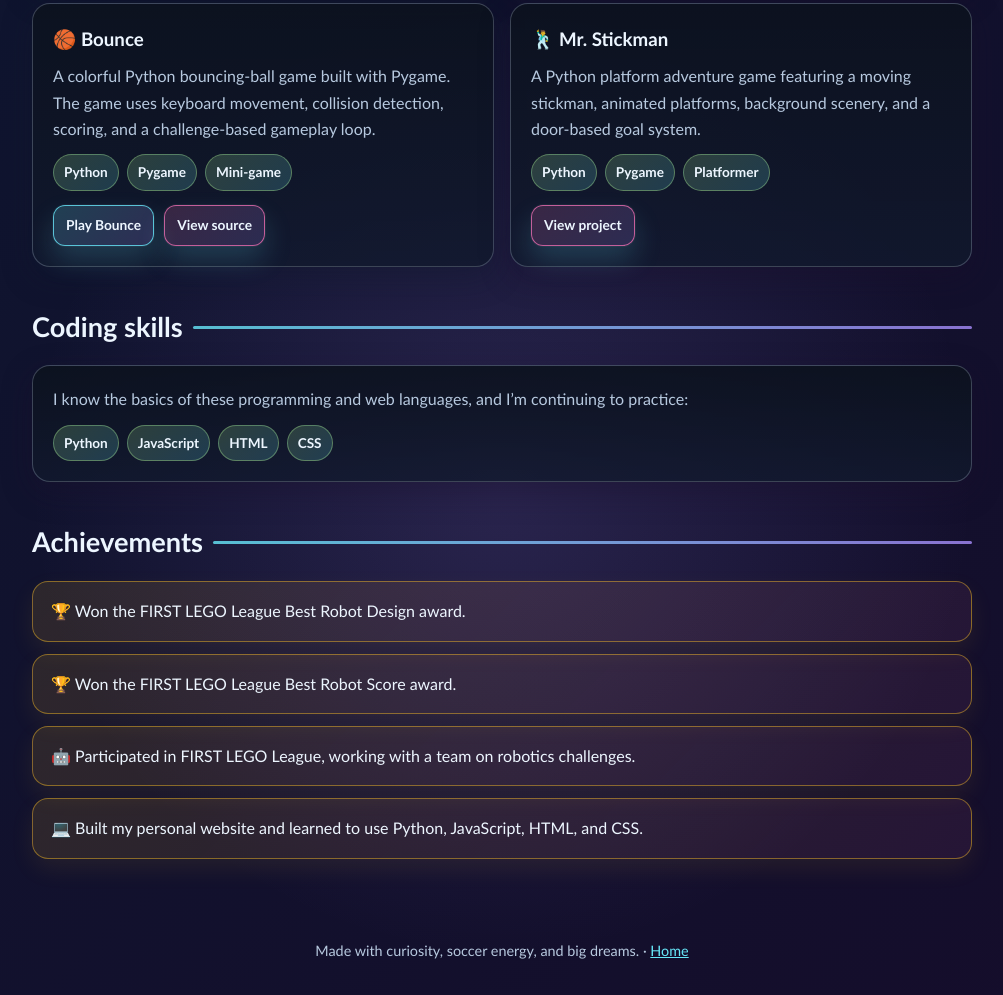
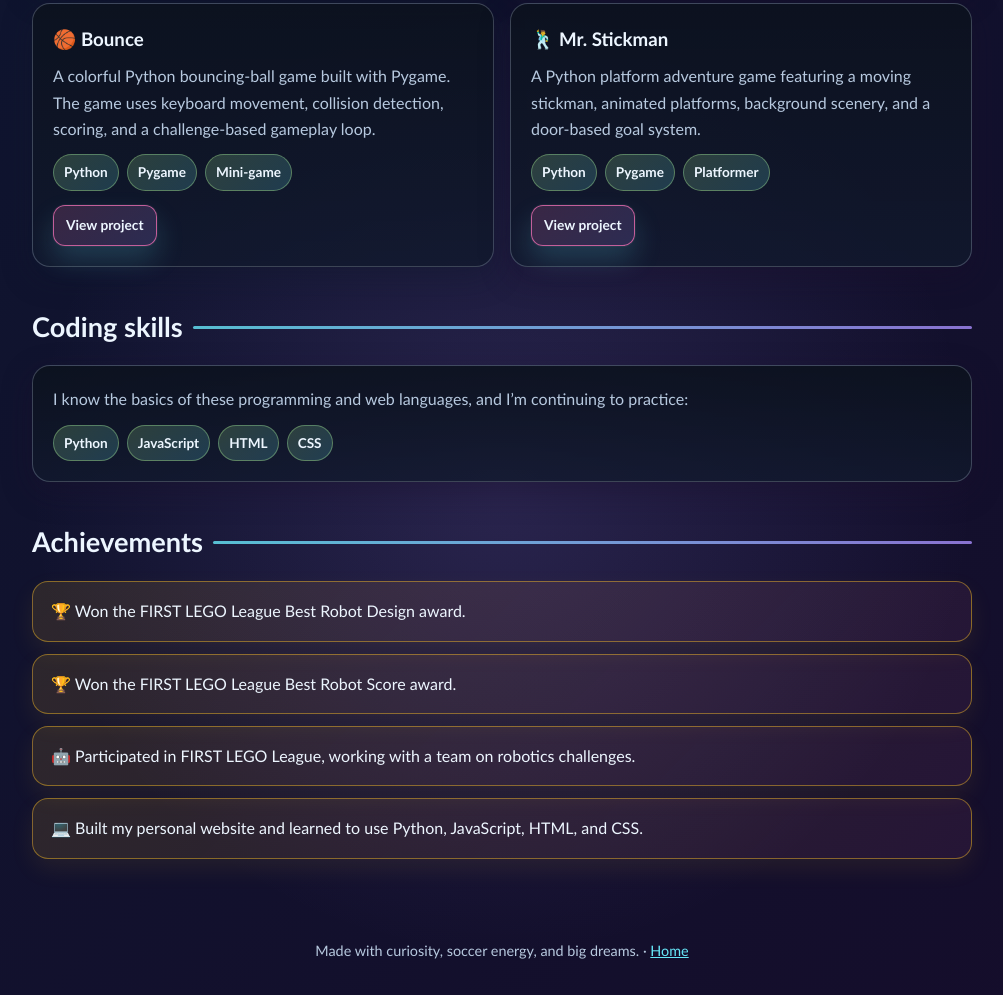
Before and after one commit to akorasikha/akorasikha.github.io, a plain HTML site: page profile.html in a window 1280 px wide. Shown: the part 1569-2564 px from the top of the page, without its empty margins (138-1141 px from the left). Drawn offline with Linux system fonts and the light colour scheme.

Commit message:
Update Bounce project link label

```diff
--- a/profile.html
+++ b/profile.html
@@ -399,8 +399,7 @@
             <p>A colorful Python bouncing-ball game built with Pygame. The game uses keyboard movement, collision detection, scoring, and a challenge-based gameplay loop.</p>
             <ul class="tag-list"><li>Python</li><li>Pygame</li><li>Mini-game</li></ul>
             <div class="project-links">
-              <a class="button small" href="games/bounce.html" target="_blank" rel="noreferrer">Play Bounce</a>
-              <a class="button small alt" href="https://github.com/akorasikha/python-games/tree/main/Bounce" target="_blank" rel="noreferrer">View source</a>
+              <a class="button small alt" href="https://github.com/akorasikha/python-games/tree/main/Bounce" target="_blank" rel="noreferrer">View project</a>
             </div>
           </article>
 
```
